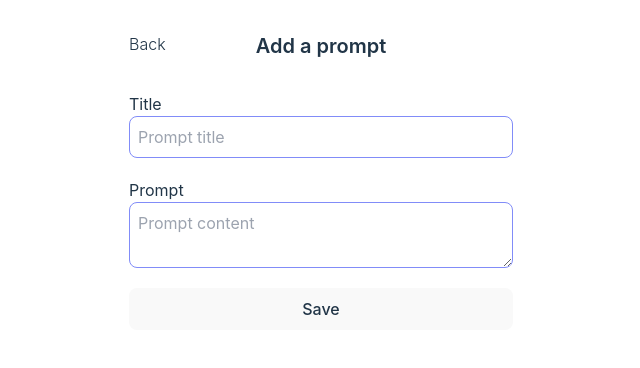
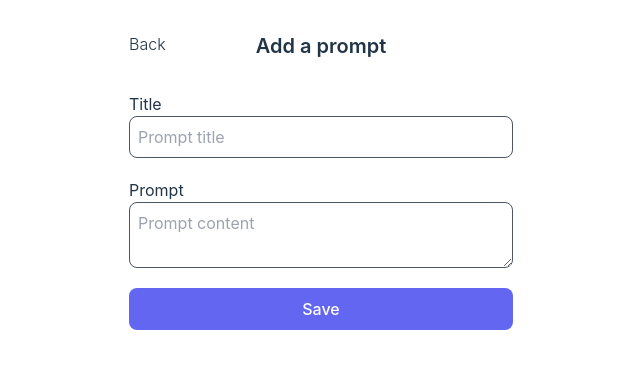
Before and after one commit to bernbecht/prompt-manager, a React (Vite) app in the folder client/: page /prompts/add in a window 1280 px wide. Shown: the top 368 px of the page, without its empty margins (319-959 px from the left). Built offline with nearby package versions, Linux system fonts and the light colour scheme.

Commit message:
💄 adds style to add screen

```diff
--- a/client/src/components/SearchBar/SearchBar.tsx
+++ b/client/src/components/SearchBar/SearchBar.tsx
@@ -11,7 +11,9 @@ export function SearchBar({ query, auxButton, handleQueryChange }: Props) {
         flex items-center
         border rounded-lg border-indigo-400
         focus-within:ring-1 focus-within:ring-indigo-500 focus-within:ring-opacity-50
-        transition"
+        transition
+        bg-transparent
+        "
     >
       <input
         type="text"
@@ -19,7 +21,8 @@ export function SearchBar({ query, auxButton, handleQueryChange }: Props) {
         onChange={(event) => handleQueryChange(event.target.value)}
         className="text-left
           grow
-          py-2
+          pr-2
+          bg-transparent
           focus:outline-none"
         value={query}
       />
--- a/client/src/index.css
+++ b/client/src/index.css
@@ -41,16 +41,9 @@ button {
   font-size: 1em;
   font-weight: 500;
   font-family: inherit;
-  background-color: #1a1a1a;
+  background-color: var(--color-primary);
   cursor: pointer;
   transition: border-color 0.25s;
-}
-
-button:hover,
-button:focus,
-button:focus-visible {
-  outline: var(--space-1);
-  border-color: var(--color-primary);
 }
 
 @media (prefers-color-scheme: light) {
--- a/client/src/routes/AddPromptRoute.tsx
+++ b/client/src/routes/AddPromptRoute.tsx
@@ -47,7 +47,17 @@ export function AddPromptRoute() {
           placeholder="Prompt content"
           handleOnChange={handleFormChange}
         />
-        <button type="submit" onClick={handleSubmit}>
+        <button
+          className="
+          bg-indigo-500
+          text-white
+          ring-offset-2 ring-offset-slate-50 dark:ring-offset-slate-900
+          hover:bg-indigo-600 hover:ring-2 hover:ring-indigo-500 hover:ring-opacity-70
+          outline-none
+          transition
+          "
+          onClick={handleSubmit}
+        >
           Save
         </button>
       </form>
@@ -78,7 +88,10 @@ function Input({
         type="text"
         placeholder={placeholder}
         onChange={(event) => handleOnChange(event)}
-        className="text-left w-96 px-2 py-2 flex items-center grow border rounded-lg border-indigo-400 focus-within:ring-1 focus-within:ring-indigo-500 focus-within:ring-opacity-50 transition focus:outline-none"
+        className="text-left w-96 px-2 py-2 flex items-center grow border rounded-lg border-gray-600 focus-within:ring-1
+        focus-within:border-indigo-500 focus-within:ring-opacity-70 focus-within:ring-indigo-500 focus:outline-none
+        transition
+        dark:bg-neutral-900"
         name={name}
         value={value}
       />
@@ -106,7 +119,10 @@ function Textarea({
         id="prompt${name}}"
         placeholder={placeholder}
         onChange={(event) => handleOnChange(event)}
-        className="text-left w-96 px-2 py-2 flex items-center grow border rounded-lg border-indigo-400 focus-within:ring-1 focus-within:ring-indigo-500 focus-within:ring-opacity-50 transition focus:outline-none"
+        className="text-left w-96 px-2 py-2 flex items-center grow border rounded-lg border-gray-600 focus-within:ring-1
+        focus-within:border-indigo-500 focus-within:ring-opacity-70 focus-within:ring-indigo-500 focus:outline-none
+        dark:bg-neutral-900
+        transition"
         name={name}
         value={value}
       />
```
